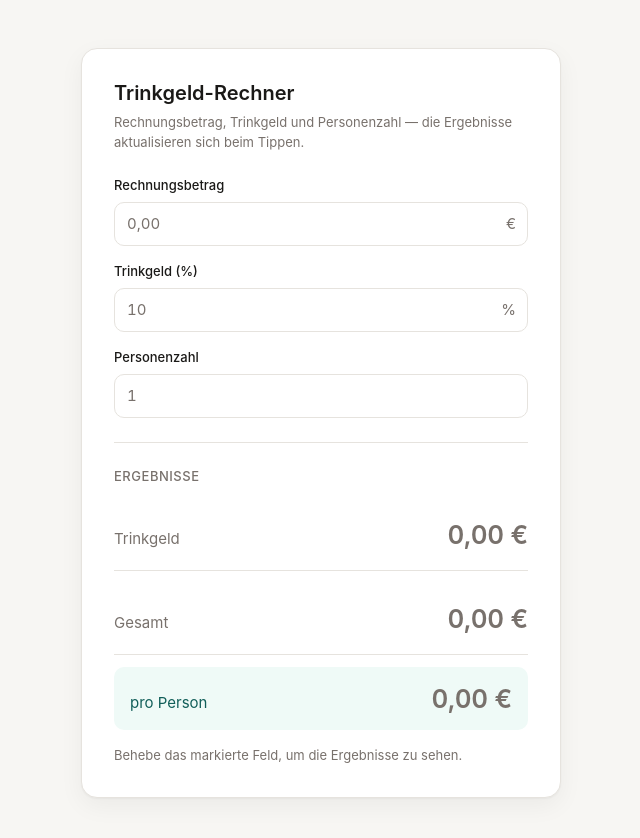
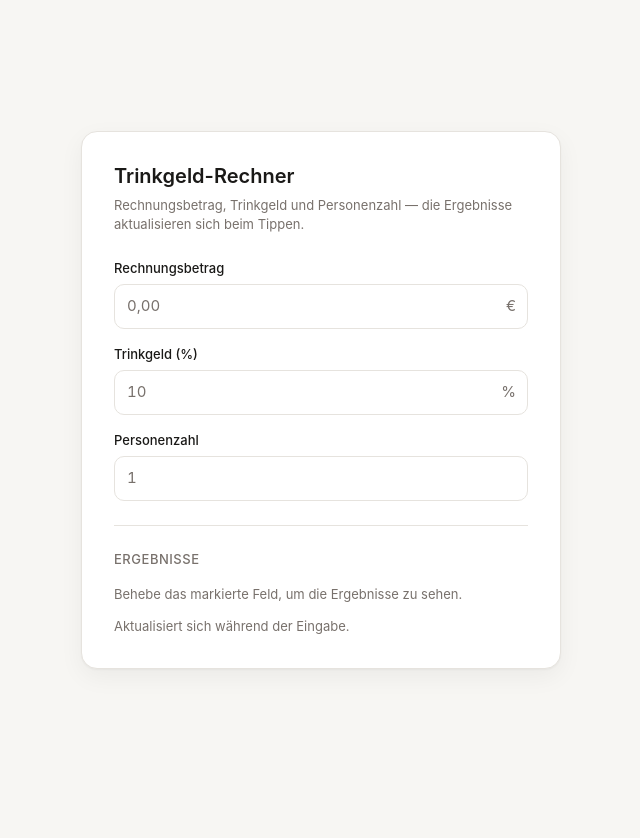
Before and after one commit to testuser12713/e2e-vite-tip-20261003-225447-0e33, a React (Vite) app: page / in a window 1280 px wide. Shown: the top 838 px of the page, without its empty margins (319-959 px from the left). After the commit the page ends 800 px from the top, so only its background shows below. Built offline with nearby package versions, Linux system fonts and the light colour scheme.

Commit message:
fix: Fix the result panel neutral state, row labels and status line
Closes #11

```diff
--- a/src/components/ResultPanel.tsx
+++ b/src/components/ResultPanel.tsx
@@ -4,6 +4,7 @@ import type { CalcOutcome } from '../types';
 export function ResultPanel(props: { outcome: CalcOutcome }): JSX.Element {
   const { outcome } = props;
   const hasResult = outcome.ok;
+  const hasErrors = !outcome.ok && Object.keys(outcome.errors).length > 0;
 
   const tipValue = hasResult
     ? formatEuro(outcome.result.tipCents)
@@ -22,25 +23,28 @@ export function ResultPanel(props: { outcome: CalcOutcome }): JSX.Element {
   return (
     <section className="results" aria-label="Ergebnisse">
       <h2 className="results__heading">Ergebnisse</h2>
+      {!hasErrors && (
         <div className="results__rows">
           <div className="result-row">
             <span className="result-row__label">Trinkgeld</span>
             <span className={valueClass}>{tipValue}</span>
           </div>
           <div className="result-row">
-          <span className="result-row__label">Gesamt</span>
+            <span className="result-row__label">Gesamtbetrag</span>
             <span className={valueClass}>{totalValue}</span>
           </div>
           <div className="result-row result-row--emphasis">
-          <span className="result-row__label">pro Person</span>
+            <span className="result-row__label">Pro Person</span>
             <span className={valueClass}>{perPersonValue}</span>
           </div>
         </div>
-      {!hasResult && (
+      )}
+      {hasErrors && (
         <p className="results__notice" role="status" aria-live="polite">
           Behebe das markierte Feld, um die Ergebnisse zu sehen.
         </p>
       )}
+      <p className="status-line">Aktualisiert sich während der Eingabe.</p>
     </section>
   );
 }
--- a/src/styles.css
+++ b/src/styles.css
@@ -286,6 +286,12 @@ body {
   color: var(--color-fgMuted);
 }
 
+.status-line {
+  margin: var(--space-2) 0 0;
+  font-size: var(--size-label);
+  color: var(--color-fgMuted);
+}
+
 @media (min-width: 640px) {
   .app {
     padding: var(--space-6) var(--space-4);
```
Lines whose indentation alone changed are shown as unchanged.
